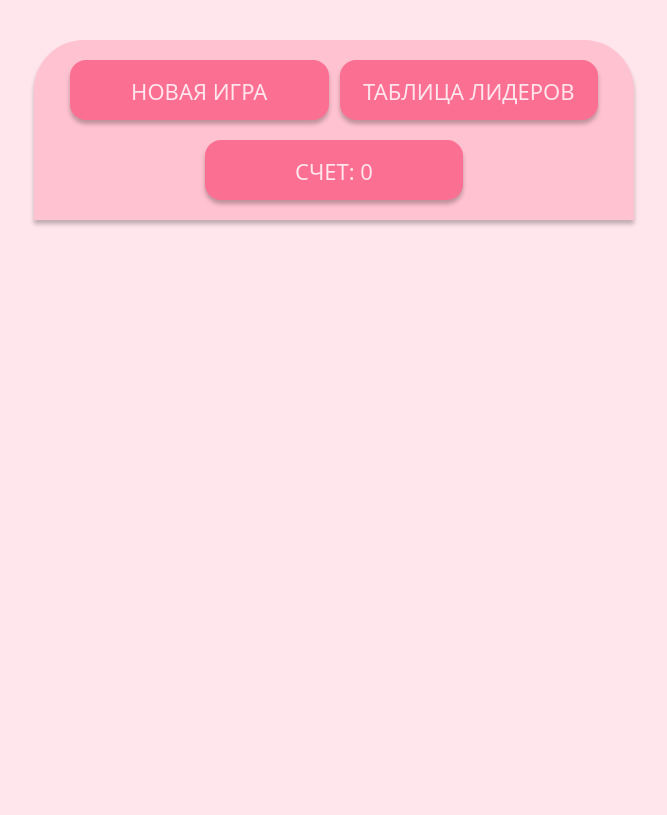
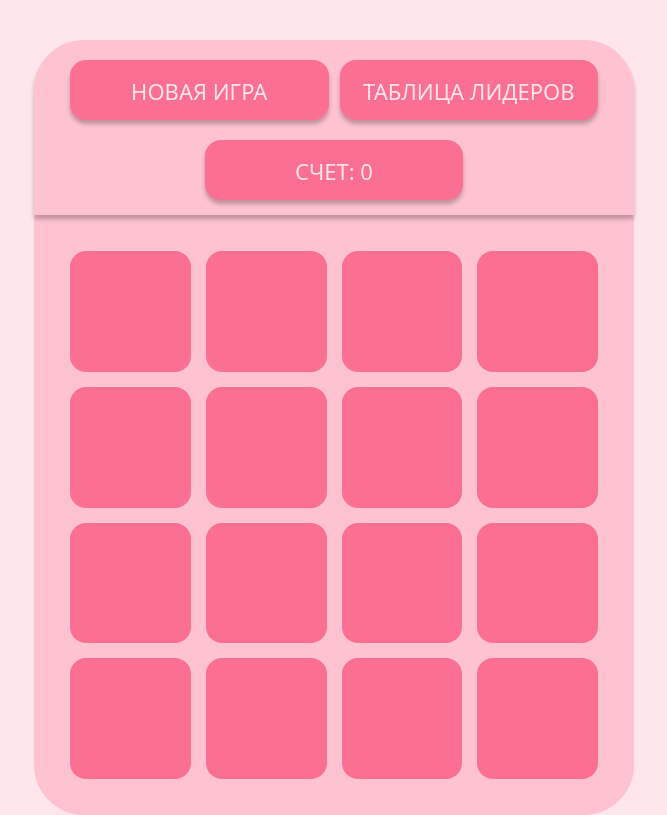
Before and after one commit to PogosStuido/memory-game, a website built with Vite: page index.html in a window 1280 px wide. Shown: the whole page, without its empty margins (306-973 px from the left). Built offline with nearby package versions, Linux system fonts and the light colour scheme; a web font is replaced by a local one.

Commit message:
feat: implement game logic and design

```diff
--- /dev/null
+++ b/src/component/cards/cards.js
@@ -0,0 +1,78 @@
+import './cards.scss';
+
+export function renderCards() {
+  const emojis = ['🍎', '🍌', '🍇', '🍒', '🍉', '🍍', '🧐', '💣'];
+  const doubledEmojis = [...emojis, ...emojis].sort(() => 0.5 - Math.random());
+  const scoreDisplay = document.querySelector('.header__score');
+
+  let score = 0;
+  let firstCard = null;
+  let lockBoard = false;
+  let matchesFound = 0;
+  const totalPairs = emojis.length;
+
+  const mainElement = document.createElement('main');
+  mainElement.className = 'cards';
+
+  const cardsBoard = document.createElement('div');
+  cardsBoard.className = 'cards__board';
+
+  doubledEmojis.forEach((emoji) => {
+    const card = document.createElement('div');
+    card.className = 'card';
+    card.dataset.emoji = emoji;
+    card.textContent = '';
+    card.onclick = () => revealCard(card);
+    cardsBoard.appendChild(card);
+  });
+
+  function revealCard(card) {
+    if (lockBoard || card === firstCard || card.classList.contains('matched')) {
+      return;
+    }
+
+    card.classList.add('revealed');
+    card.textContent = card.dataset.emoji;
+
+    // Клик по первой карточке
+    if (!firstCard) {
+      firstCard = card;
+      return;
+    }
+
+    lockBoard = true;
+
+    if (firstCard.dataset.emoji === card.dataset.emoji) {
+      firstCard.classList.add('matched');
+      card.classList.add('matched');
+      score++;
+      matchesFound++;
+
+      if (scoreDisplay) {
+        scoreDisplay.textContent = `счет: ${score}`;
+      }
+
+      if (matchesFound === totalPairs) {
+        setTimeout(() => alert('Вы выиграли!'), 200);
+      }
+      resetTurn();
+    } else {
+      setTimeout(() => {
+        firstCard.classList.remove('revealed');
+        card.classList.remove('revealed');
+        firstCard.textContent = '';
+        card.textContent = '';
+        resetTurn();
+      }, 800);
+    }
+  }
+
+  function resetTurn() {
+    [firstCard, lockBoard] = [null, false];
+  }
+
+  mainElement.append(cardsBoard);
+  document.body.append(mainElement);
+}
+
+renderCards();
--- /dev/null
+++ b/src/component/cards/cards.scss
@@ -0,0 +1,41 @@
+@use "../../sass/variables" as *;
+
+.cards {
+  margin: 0 auto;
+  width: 600px;
+  height: 600px;
+  border-radius: 0 0 50px 50px ;
+  background-color: $pastel-pink;
+
+  &__board {
+    padding: 36px;
+    display: grid;
+    grid-template-columns: repeat(4, 1fr);
+    gap: 15px
+  }
+}
+
+.card {
+  width: 100%;
+  aspect-ratio: 1 / 1;
+  background-color: $petal-rouge;
+  color: white;
+  display: flex;
+  justify-content: center;
+  align-items: center;
+  border-radius: 16px;
+  font-size: 2rem;
+  cursor: pointer;
+  user-select: none;
+  transition: background-color 0.3s ease, transform 0.2s ease;
+}
+
+.card.revealed {
+  //transform: rotate(-100deg);
+  background-color: $cherry-blossom;
+}
+
+.card.matched {
+  background-color: $cherry-blossom;
+  cursor: default;
+}
--- a/src/component/header/header.scss
+++ b/src/component/header/header.scss
@@ -3,13 +3,15 @@
 @use '../../sass/mixins' as *;
 
 .header {
-  margin: 20px auto;
+  position: relative;
+  margin: 20px auto 0;
   padding: 20px 36px;
   width: 600px;
-  height: 180px;
+  height: 175px;
   border-radius: 50px 50px 0 0;
   background-color: $pastel-pink;
   box-shadow: 0 4px 4px 0 rgba(0, 0, 0, 0.25);
+  z-index: 10;
 
   &__wrapper {
     display: flex;
--- a/src/index.js
+++ b/src/index.js
@@ -1,3 +1,4 @@
 import './style.scss';
 
 import './component/header/header.js';
+import './component/cards/cards.js';
```
